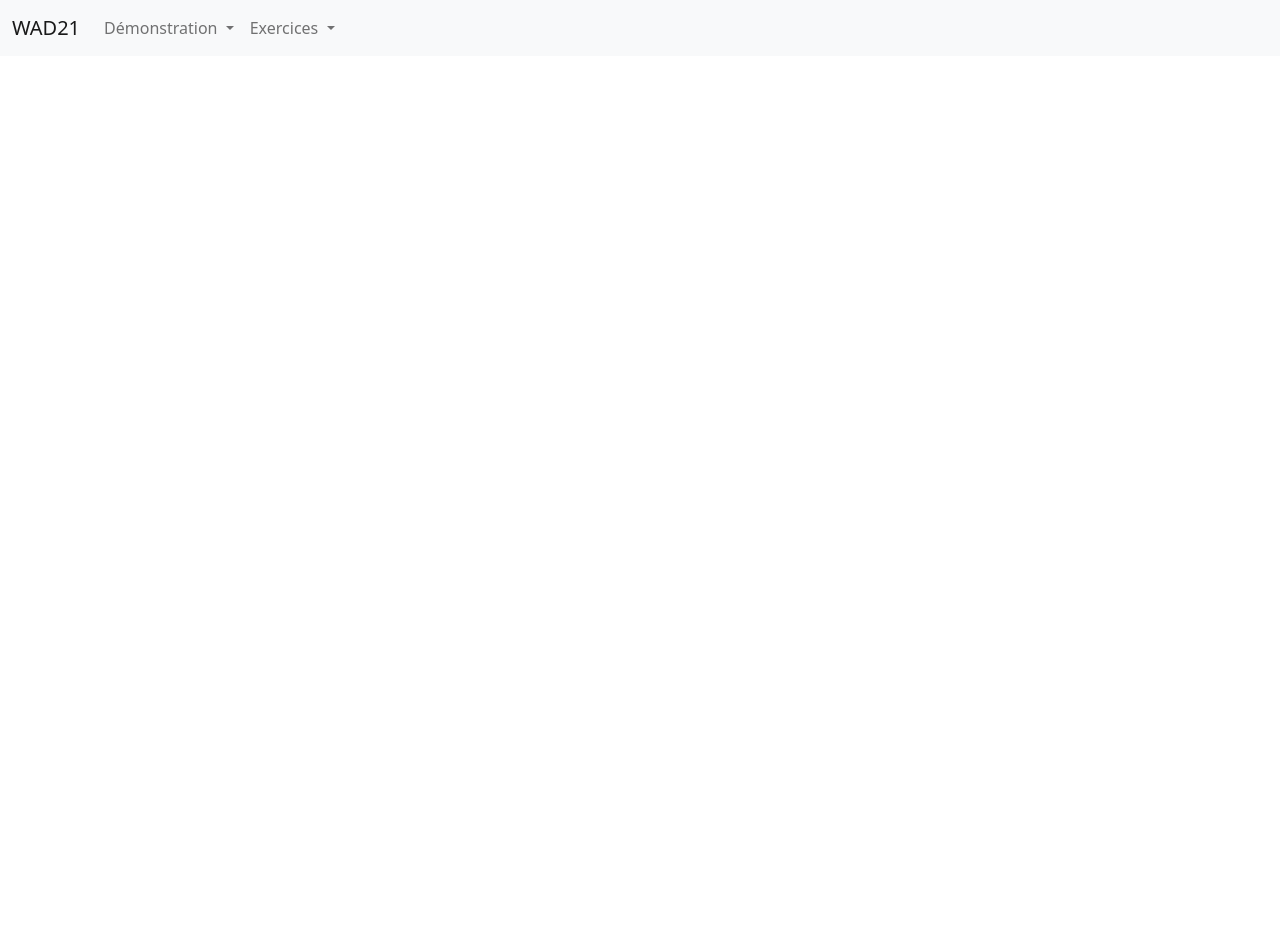
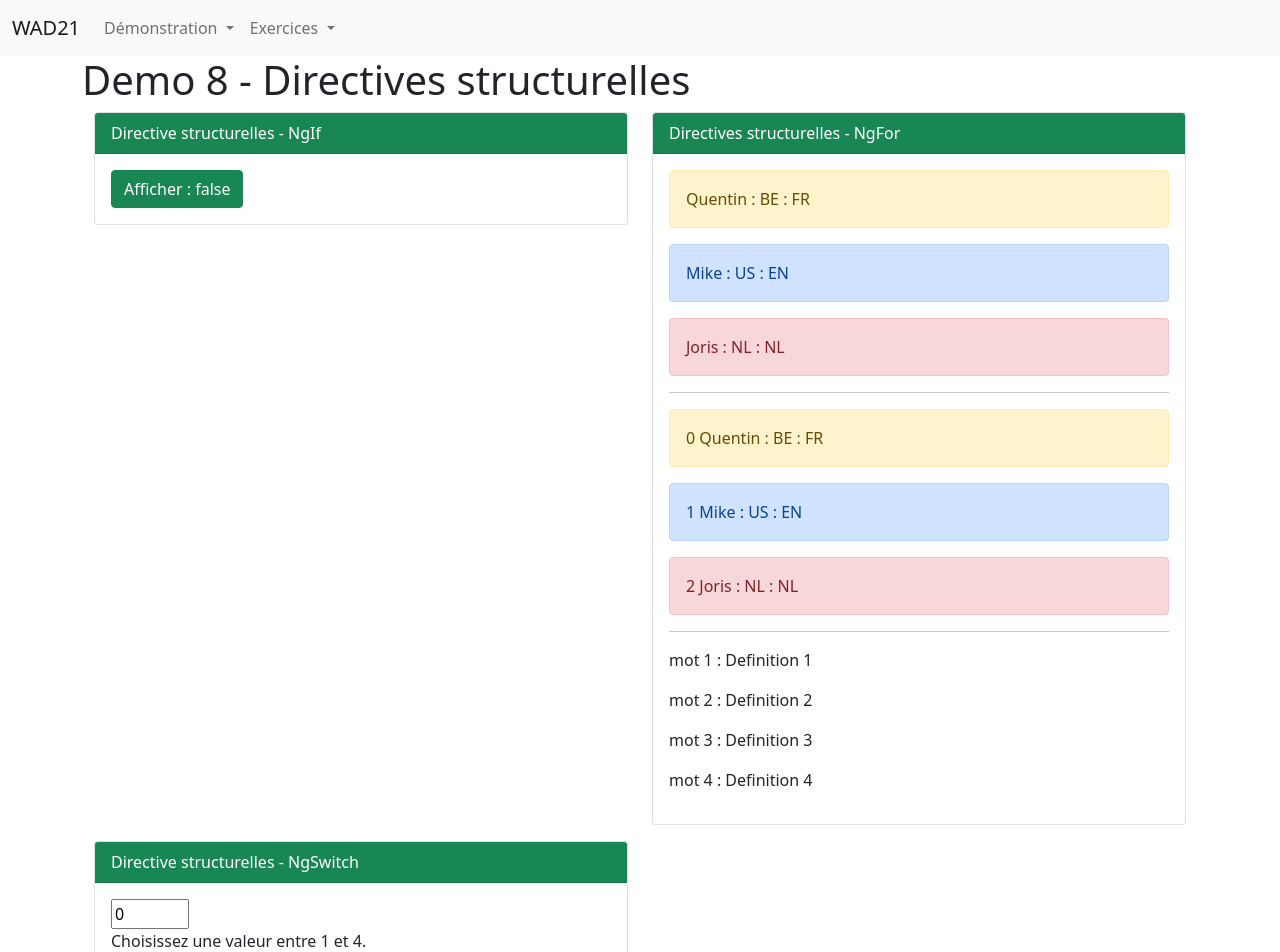
Before and after one commit to QuentinGeerts/wad21, an Angular app: page /demo/demo08 in a window 1280 px wide. Before the commit this address led to /. Shown: the top 952 px of the page. Before the commit the page ends 800 px from the top, so only its background shows below. Built offline with nearby package versions, Linux system fonts and the light colour scheme.

Commit message:
Custom Directives

```diff
--- a/src/app/app-routing.module.ts
+++ b/src/app/app-routing.module.ts
@@ -7,6 +7,8 @@ import { Demo04Component } from './demo/demo04/demo04.component';
 import { Demo05Component } from './demo/demo05/demo05.component';
 import { Demo06Component } from './demo/demo06/demo06.component';
 import { Demo07Component } from './demo/demo07/demo07.component';
+import { Demo08Component } from './demo/demo08/demo08.component';
+import { Demo09Component } from './demo/demo09/demo09.component';
 import { Exo01Component } from './exos/exo01/exo01.component';
 import { Exo02Component } from './exos/exo02/exo02.component';
 import { HomeComponent } from './home/home.component';
@@ -22,6 +24,8 @@ const routes: Routes = [
     { path: "demo05", component: Demo05Component },
     { path: "demo06", component: Demo06Component },
     { path: "demo07", component: Demo07Component },
+    { path: "demo08", component: Demo08Component },
+    { path: "demo09", component: Demo09Component },
   ] },
 
   { path: "exos", children: [
--- /dev/null
+++ b/src/app/demo/demo08/demo08.component.html
@@ -0,0 +1,67 @@
+<h1>Demo 8 - Directives structurelles</h1>
+
+<div class="container-fluid">
+  <div class="row">
+
+    <div class="col-6 mb-3">
+      <div class="card">
+        <div class="card-header bg-success text-white">
+            Directive structurelles - NgIf
+        </div>
+        <div class="card-body">
+          <button class="btn btn-success" (click)="toggle()">Afficher : {{ show }}</button>
+          <p *ngIf="show">
+            Lorem ipsum dolor sit amet consectetur adipisicing elit. Quisquam facilis incidunt id vitae sapiente aspernatur numquam, blanditiis molestias soluta deserunt recusandae dolores! Unde commodi nam esse vel, deleniti sequi molestias?
+          </p>
+        </div>
+      </div>
+    </div>
+
+    <div class="col-6 mb-3">
+      <div class="card">
+        <div class="card-header bg-success text-white">
+          Directives structurelles - NgFor
+        </div>
+        <div class="card-body">
+          <p *ngFor="let person of persons" [ngClass]="getClass(person.countryTag)">
+            {{ person.name }} : {{ person.countryTag }} : {{ person.lang }}
+          </p>
+
+          <hr>
+
+          <p *ngFor="let person of persons; let i = index;" [ngClass]="getClass(person.countryTag)">
+            {{ i }} {{ person.name }} : {{ person.countryTag }} : {{ person.lang }}
+          </p>
+
+          <hr>
+
+          <p *ngFor="let mot of liste2 | keyvalue">
+            {{ mot.key }} : {{ mot.value }}
+          </p>
+
+        </div>
+      </div>
+    </div>
+
+    <div class="col-6 mb-3">
+      <div class="card">
+        <div class="card-header bg-success text-white">
+          Directive structurelles - NgSwitch
+        </div>
+        <div class="card-body">
+          <input type="number" min="1" max="4" [(ngModel)]="maVariable">
+
+          <div [ngSwitch]="maVariable">
+            <div *ngSwitchCase="1">Choix 1</div>
+            <div *ngSwitchCase="2">Choix 2</div>
+            <div *ngSwitchCase="3">Choix 3</div>
+            <div *ngSwitchCase="4">Choix 4</div>
+            <div *ngSwitchDefault>Choisissez une valeur entre 1 et 4.</div>
+          </div>
+
+        </div>
+      </div>
+    </div>
+
+  </div>
+</div>
--- /dev/null
+++ b/src/app/demo/demo08/demo08.component.ts
@@ -0,0 +1,45 @@
+import { Component, OnInit } from '@angular/core';
+
+@Component({
+  selector: 'app-demo08',
+  templateUrl: './demo08.component.html',
+  styleUrls: ['./demo08.component.css']
+})
+export class Demo08Component implements OnInit {
+
+  show : boolean = false
+
+  persons : any[] = [
+    {name: 'Quentin', countryTag: 'BE', lang: 'FR'},
+    {name: 'Mike', countryTag: 'US', lang: 'EN'},
+    {name: 'Joris', countryTag: 'NL', lang: 'NL'},
+  ]
+
+  liste2 = {
+    "mot 1" : "Definition 1",
+    "mot 2" : "Definition 2",
+    "mot 3" : "Definition 3",
+    "mot 4" : "Definition 4"
+  }
+
+  maVariable : number = 0;
+
+  constructor() { }
+
+  ngOnInit(): void {
+  }
+
+  toggle() {
+    this.show = !this.show
+  }
+
+  getClass(countryTag : string) {
+    switch(countryTag) {
+      case 'BE' : return 'alert alert-warning';
+      case 'US' : return 'alert alert-primary';
+      case 'NL' : return 'alert alert-danger';
+      default: return ''
+    }
+  }
+
+}
--- /dev/null
+++ b/src/app/demo/demo09/demo09.component.html
@@ -0,0 +1,53 @@
+<h1>Demo 9 - Custom Directives</h1>
+
+<div class="container-fluid">
+  <div class="row">
+
+    <div class="col-6 mb-3">
+      <div class="card">
+        <div class="card-header bg-success text-white">
+            Directive custom
+        </div>
+        <div class="card-body">
+          <p appPrepareRender>
+            Lorem ipsum dolor sit amet consectetur adipisicing elit. Amet ducimus magni reiciendis alias dicta veniam vero voluptas. Illum, distinctio asperiores nisi ipsa porro, earum magnam accusantium fugiat, quas quos provident?
+          </p>
+          <p >
+            Lorem ipsum dolor sit amet consectetur adipisicing elit. Amet ducimus magni reiciendis alias dicta veniam vero voluptas. Illum, distinctio asperiores nisi ipsa porro, earum magnam accusantium fugiat, quas quos provident?
+          </p>
+          <p >
+            Lorem ipsum dolor sit amet consectetur adipisicing elit. Amet ducimus magni reiciendis alias dicta veniam vero voluptas. Illum, distinctio asperiores nisi ipsa porro, earum magnam accusantium fugiat, quas quos provident?
+          </p>
+          <p appPrepareRender>
+            Lorem ipsum dolor sit amet consectetur adipisicing elit. Amet ducimus magni reiciendis alias dicta veniam vero voluptas. Illum, distinctio asperiores nisi ipsa porro, earum magnam accusantium fugiat, quas quos provident?
+          </p>
+
+        </div>
+      </div>
+    </div>
+
+
+    <div class="col-6 mb-3">
+      <div class="card">
+        <div class="card-header bg-success text-white">
+            Directive custom (avec événement)
+        </div>
+        <div class="card-body">
+          <p appHighlight>
+            Lorem ipsum dolor sit amet consectetur adipisicing elit. Amet ducimus magni reiciendis alias dicta veniam vero voluptas. Illum, distinctio asperiores nisi ipsa porro, earum magnam accusantium fugiat, quas quos provident?
+          </p>
+
+          <p>
+            Lorem, ipsum dolor sit amet consectetur adipisicing elit. Iure aut quam quas veniam quisquam explicabo, amet ducimus vitae consequatur ullam eius ipsum. Incidunt exercitationem excepturi dicta tempora totam eos dolorem.
+          </p>
+
+          <p appHighlight>
+            Lorem ipsum dolor sit amet consectetur, adipisicing elit. Id mollitia magni veritatis ducimus, error sapiente adipisci animi, eaque autem voluptatem placeat maiores eos quos cupiditate delectus tenetur ea accusantium! Sequi.
+          </p>
+
+        </div>
+      </div>
+    </div>
+
+  </div>
+</div>
--- /dev/null
+++ b/src/app/demo/demo09/demo09.component.ts
@@ -0,0 +1,15 @@
+import { Component, OnInit } from '@angular/core';
+
+@Component({
+  selector: 'app-demo09',
+  templateUrl: './demo09.component.html',
+  styleUrls: ['./demo09.component.css']
+})
+export class Demo09Component implements OnInit {
+
+  constructor() { }
+
+  ngOnInit(): void {
+  }
+
+}
--- /dev/null
+++ b/src/app/demo/demo09/highlight.directive.ts
@@ -0,0 +1,27 @@
+import { Directive, ElementRef, HostListener } from '@angular/core';
+
+@Directive({
+  selector: '[appHighlight]'
+})
+export class HighlightDirective {
+
+  constructor(private el: ElementRef) { }
+
+  @HostListener("mouseenter")
+  onMouseEnter() {
+    this.el.nativeElement.style.backgroundColor = "red"
+    this.el.nativeElement.style.color = "white"
+  }
+
+  @HostListener("mouseleave")
+  onMouseLeave() {
+    this.el.nativeElement.style.backgroundColor = null
+    this.el.nativeElement.style.color = null
+  }
+
+  @HostListener('click')
+  onClick() {
+    this.el.nativeElement.style.fontSize = "25px";
+  }
+
+}
--- /dev/null
+++ b/src/app/demo/demo09/prepare-render.directive.ts
@@ -0,0 +1,17 @@
+import { Directive, ElementRef } from '@angular/core';
+
+@Directive({
+  selector: '[appPrepareRender]'
+})
+export class PrepareRenderDirective {
+
+  constructor(private el : ElementRef) {
+    console.log(el);
+    this.el.nativeElement.style.backgroundColor = "lightgrey";
+    this.el.nativeElement.style.color = "red";
+    this.el.nativeElement.style.fontSize = "21px";
+
+    this.el.nativeElement.innerText = ""
+   }
+
+}
--- a/src/app/shared/navbar/navbar.component.html
+++ b/src/app/shared/navbar/navbar.component.html
@@ -19,6 +19,8 @@
             <li><a class="dropdown-item" routerLink="demo/demo05">Demo 5 - Pipes</a></li>
             <li><a class="dropdown-item" routerLink="demo/demo06">Demo 6 - Custom Pipes</a></li>
             <li><a class="dropdown-item" routerLink="demo/demo07">Demo 7 - Component Directives</a></li>
+            <li><a class="dropdown-item" routerLink="demo/demo08">Demo 8 - Structural Directives</a></li>
+            <li><a class="dropdown-item" routerLink="demo/demo09">Demo 9 - Custom Directives</a></li>
           </ul>
         </li>
 
```
Also changed, not shown: src/app/app.module.ts (+10 -2 lines), src/app/demo/demo08/demo08.component.css (added), src/app/demo/demo09/demo09.component.css (added).
